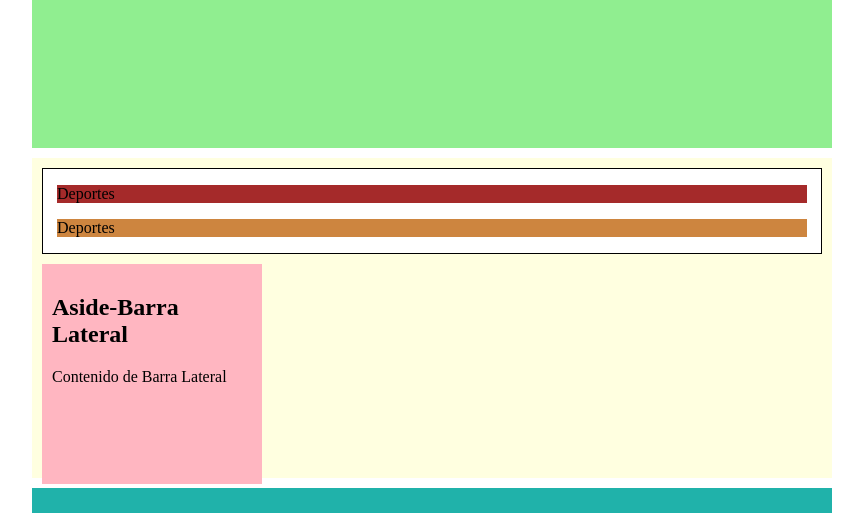
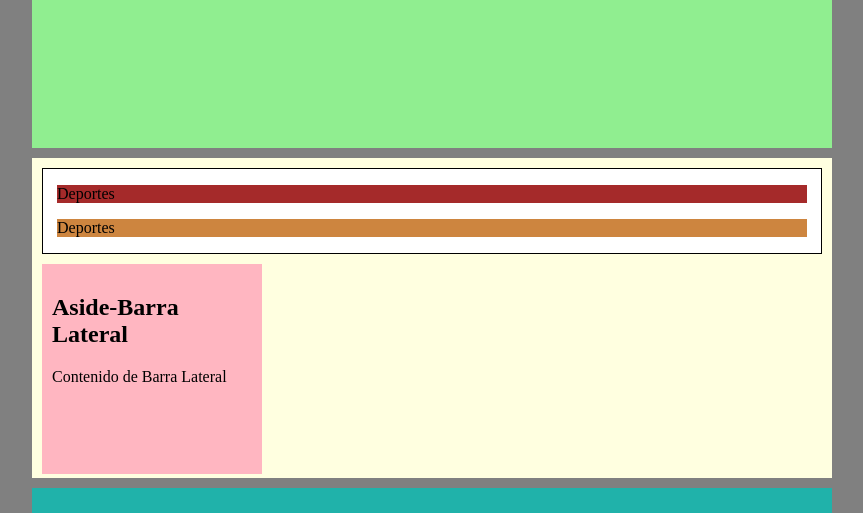
Before and after one commit to MinorSc/Tarea-CSS-5, a plain HTML site: page Index.html in a window 1280 px wide. Shown: the part 172-685 px from the top of the page, without its empty margins (208-1071 px from the left). Drawn offline with Linux system fonts and the light colour scheme.

Commit message:
Feat ultimas modificaciones

```diff
--- a/CSS/styles.css
+++ b/CSS/styles.css
@@ -1,4 +1,5 @@
 body {
+    background-color: grey;
     height: 600px;
     width: 800px;
     margin: 0 auto;
@@ -45,7 +46,7 @@ section {
 
 .barra_lateral {
     background-color: lightpink;
-    height: 200px;
+    height: 190px;
     width: 200px;
     padding: 10px;
     margin-top: 10px;
```
